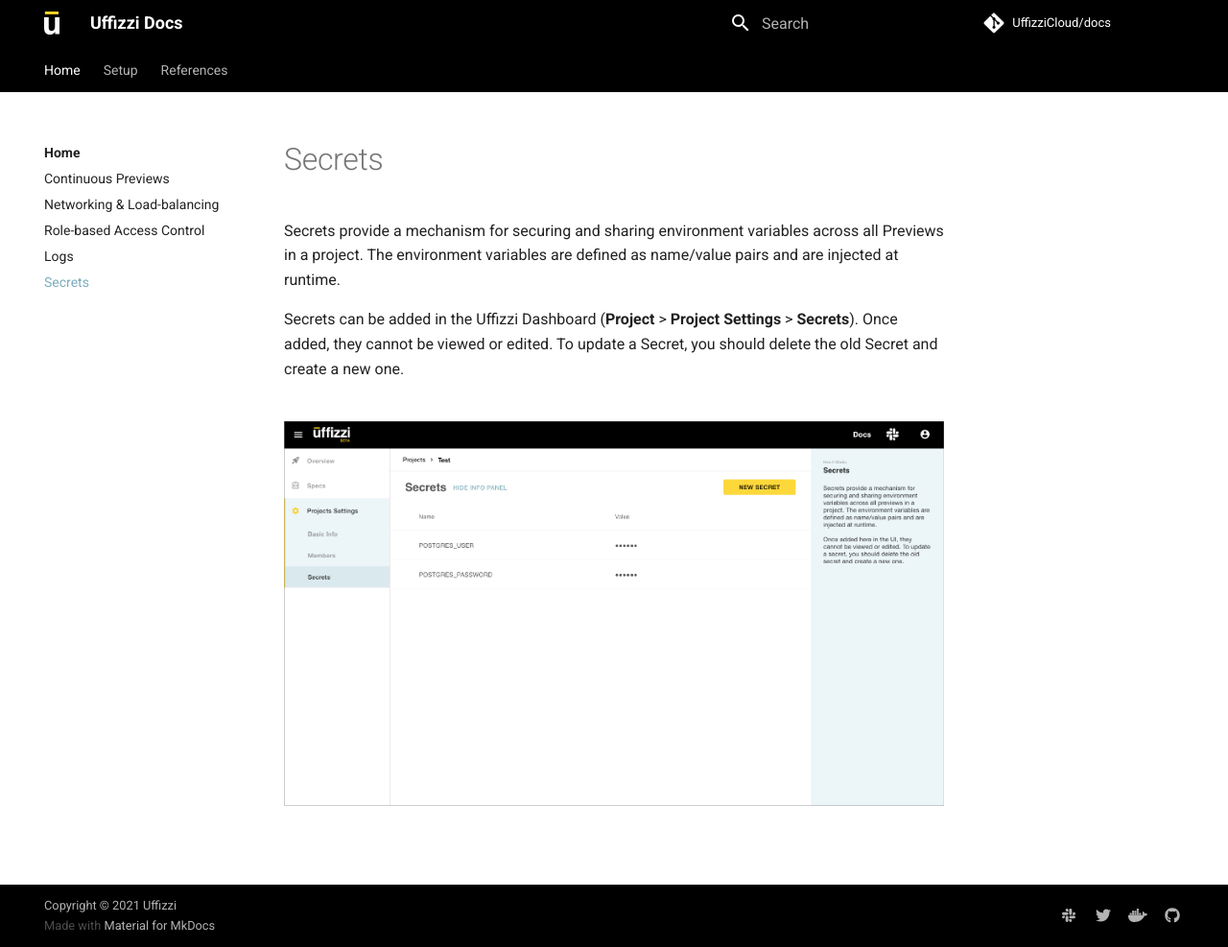
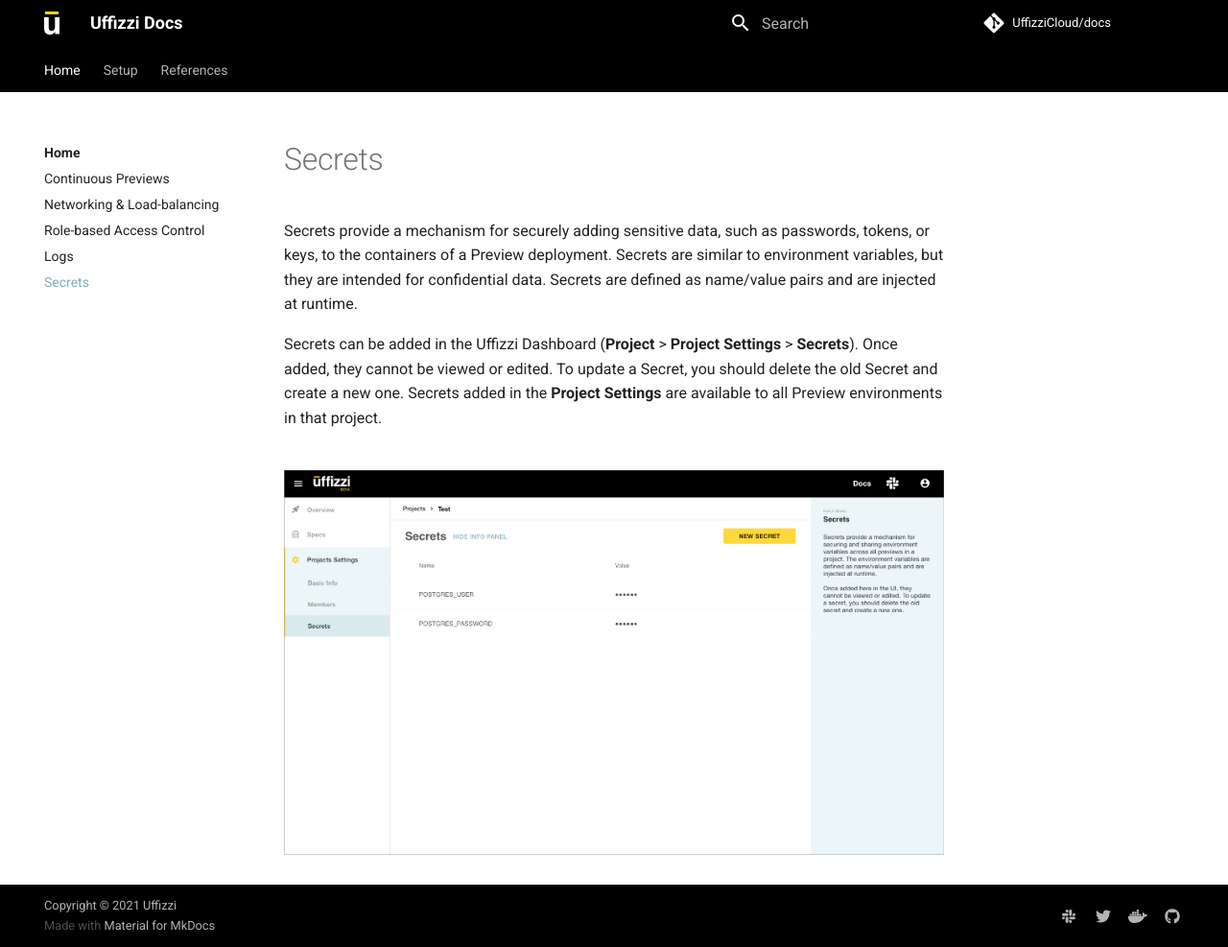
Before and after one commit to UffizziCloud/docs, an MkDocs documentation site: the page built from docs/secrets.md, in a window 1280 px wide and 987 px high. Shown: the whole window at 96% size. Built offline with MkDocs 1.6.1 and Material for MkDocs 9.7.7, drawn with Linux system fonts in a browser that asks for light colours; comment, search, counter and statistics services are not loaded.

Commit message:
Updated secrets wording

```diff
--- a/docs/secrets.md
+++ b/docs/secrets.md
@@ -1,8 +1,8 @@
 # Secrets
 
-Secrets provide a mechanism for securing and sharing environment variables across all Previews in a project. The environment variables are defined as name/value pairs and are injected at runtime.
+Secrets provide a mechanism for securely adding sensitive data, such as passwords, tokens, or keys, to the containers of a Preview deployment. Secrets are similar to environment variables, but they are intended for confidential data. Secrets are defined as name/value pairs and are injected at runtime.
 
-Secrets can be added in the Uffizzi Dashboard (**Project** > **Project Settings** > **Secrets**). Once added, they cannot be viewed or edited. To update a Secret, you should delete the old Secret and create a new one.
+Secrets can be added in the Uffizzi Dashboard (**Project** > **Project Settings** > **Secrets**). Once added, they cannot be viewed or edited. To update a Secret, you should delete the old Secret and create a new one. Secrets added in the **Project Settings** are available to all Preview environments in that project.
 &nbsp;
 
 ![](assets/images/secrets.png)
```
